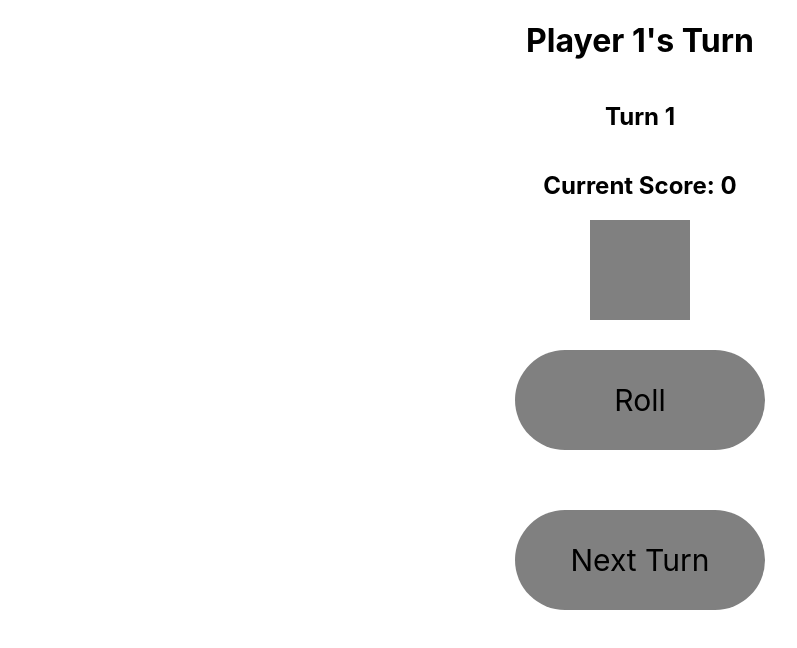
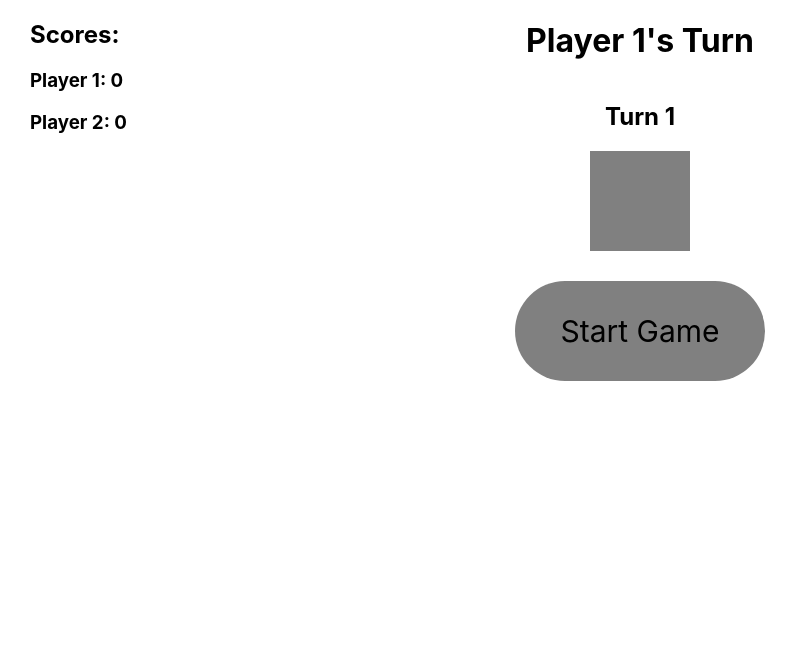
Before and after one commit to KCsup/GreedyPig, a Next.js app: page /game in a window 1280 px wide. Shown: the top 648 px of the page, without its empty margins (0-797 px from the left). Built offline with nearby package versions, Linux system fonts and the light colour scheme.

Commit message:
Updated rules, needs updates to UI and interactivity.

```diff
--- a/pages/game.tsx
+++ b/pages/game.tsx
@@ -4,16 +4,82 @@ import { useState } from "react";
 import Die from "../components/Die";
 import styles from "../styles/Game.module.scss";
 
+class Player {
+    id: number
+    score: number
+    playing: boolean
+
+
+    constructor(id: number, score: number) {
+        this.id = id
+        this.score = score
+        this.playing = true
+    }
+}
+
 const Game: NextPage = () => {
 
     const playerCount = 2
+
+    const [players, setPlayers] = useState(() => {
+        let players: Player[] = []
+        for(let i = 0; i < playerCount; i++) players.push(new Player(i, 0))
+
+        return players
+    })
 
     const [roll, setRoll] = useState(0)
     const [turn, setTurn] = useState(0)
     const [turnNumber, setTurnNumber] = useState(1)
     const [over, setOver] = useState(false)
-    const [scores, setScores] = useState(new Array(playerCount).fill(0))
     const [gained, setGained] = useState(0)
+    const [started, setStarted] = useState(false)
+
+    const anyPlaying = () => {
+        let any = false
+
+        for(const player of players) if(player.playing) any = true
+
+        return any
+    }
+
+    const nextTurn = () => {
+        let newTurn = turn + 1
+        while(players[newTurn] == undefined || !players[newTurn].playing) {
+            if(newTurn >= playerCount) newTurn = 0
+            else newTurn++
+        }
+
+        setTurn(newTurn)
+    }
+
+    const nextRoll = () => {
+        const newRoll = Math.floor(Math.random() * 6) + 1
+        setRoll(newRoll)
+
+        if(newRoll == 4) {
+            let newPlayers = [...players]
+            for(let player of newPlayers) {
+                if(!player.playing) return
+
+                player.score -= gained
+            }
+
+            setPlayers(newPlayers)
+            setOver(true)
+        }
+        else {
+            let newPlayers = [...players]
+            for(let player of newPlayers) {
+                if(!player.playing) return
+
+                player.score += newRoll
+            }
+
+            setPlayers(newPlayers)
+            setGained(gained + newRoll)
+        }
+    }
 
     return (
         <div className={styles.container}>
@@ -22,35 +88,48 @@ const Game: NextPage = () => {
                 <link rel="icon" href="/favicon.ico" />
             </Head>
 
+            <div className={styles.scoreboard}>
+                <h2>Scores:</h2>
+                {players.map(player => {
+                    return <h3>Player {player.id + 1}: {player.score}</h3>
+                })}
+            </div>
+
             <h1>Player {turn + 1}'s Turn</h1>
             <h2>Turn {turnNumber}</h2>
-            <h2>Current Score: {scores[turn]}</h2>
+
             <Die roll={roll} />
-            <a className={over ? styles.over : styles.button} onClick={() => {
+
+            <a className={started ? styles.hidden : styles.button} onClick={() => {
+                nextRoll()
+                setStarted(true)
+            }}>Start Game</a>
+
+            {/* <a className={started ? over ? styles.over : styles.button : styles.hidden} onClick={() => {
                 if(over) return
 
-                const newRoll = Math.floor(Math.random() * 6) + 1
-                setRoll(newRoll)
+                nextRoll()
 
-                if(newRoll == 4) {
-                    let fixScores = [...scores]
-                    fixScores[turn] = scores[turn] - gained
-                    setScores(fixScores)
 
-                    setOver(true)
-                }
-                else {
-                    let newScores = [...scores]
-                    newScores[turn] = scores[turn] + newRoll
-                    setGained(gained + newRoll)
+            }}>Roll</a> */}
 
-                    setScores(newScores)
-                }
-            }}>Roll</a>
-            <a className={styles.button} onClick={() => {
-                turn == playerCount - 1 ? (setTurn(0), setTurnNumber(turnNumber + 1)) : setTurn(turn + 1)
+            <a className={started ? over ? styles.hidden : styles.button : styles.hidden } onClick={() => {
+                // if(over) return
 
-                setRoll(0)
+                nextTurn()
+            }}>Keep Playing</a>
+
+
+            <a className={started ? over ? styles.hidden : styles.button : styles.hidden } onClick={() => {
+                // if(over) return
+                let newPlayers = [...players]
+                newPlayers[turn].playing = false
+
+                setPlayers(newPlayers)
+                nextTurn()
+            }}>Stop Playing</a>
+            <a className={over ? styles.button : styles.hidden} onClick={() => {
+                nextRoll()
                 setOver(false)
                 setGained(0)
             }}>Next Turn</a>
--- a/styles/Game.module.scss
+++ b/styles/Game.module.scss
@@ -42,3 +42,10 @@
     color: pink;
     font-size: 75px;
 }
+
+.scoreboard {
+    position: fixed;
+    top: 0;
+    left: 0;
+    margin-left: 30px;
+}
```
